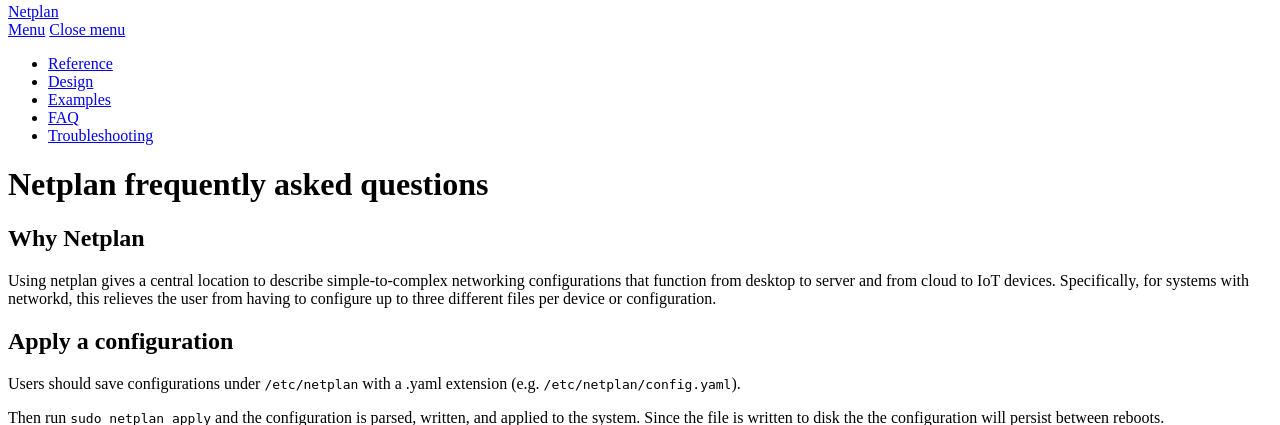
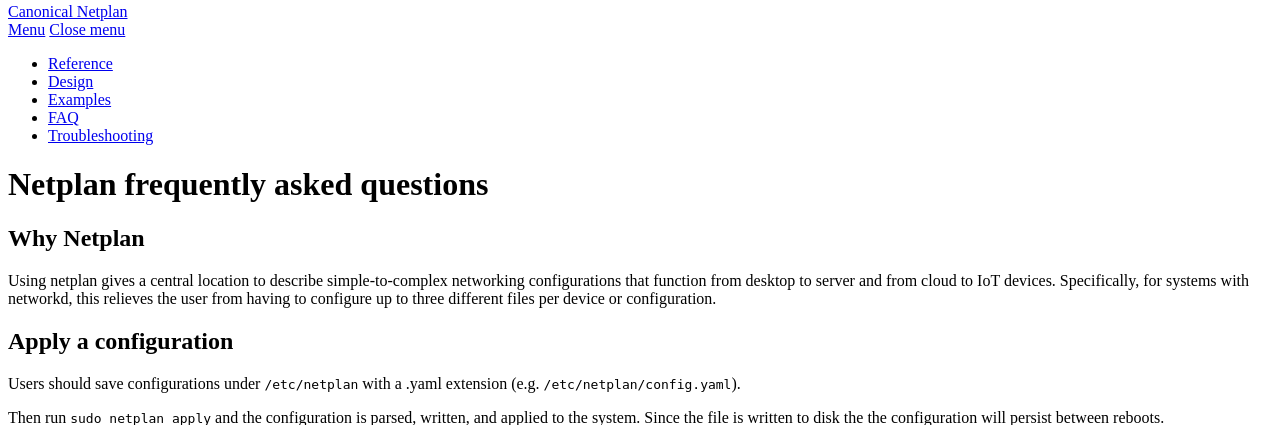
Before and after one commit to canonical/netplan.io, a Python web app: template templates/faq.html in a window 1280 px wide. Shown: the part 309-734 px from the top of the page. Run offline with Jinja, Linux system fonts and the light colour scheme; the template is opened without the code that fills it, so the values that code supplies are empty.

Commit message:
update site banner to read "Canonical Netplan"

```diff
--- a/templates/base_layout.html
+++ b/templates/base_layout.html
@@ -1,15 +1,11 @@
 <!DOCTYPE html>
 <html lang="en" dir="ltr">
-  <title>
-    {% block title %}Mir Server{% endblock %}
-  </title>
-
   <meta charset="utf-8">
   <meta http-equiv="X-UA-Compatible" content="IE=edge">
   <meta name="viewport" content="width=device-width, initial-scale=1">
-  <link rel="icon" type="image/png" href="https://assets.ubuntu.com/v1/cb22ba5d-favicon-16x16.png" sizes="16x16" />
-  <link rel="icon" type="image/png" href="https://assets.ubuntu.com/v1/49a1a858-favicon-32x32.png" sizes="32x32" />
-  <title>{% if title %}{{ title }}{% else %}Netplan{% endif %}</title>
+  <link rel="icon" type="image/png" href="https://assets.ubuntu.com/v1/3ba2d831-cof-favicon-16x16.ico" sizes="16x16" />
+  <link rel="icon" type="image/png" href="https://assets.ubuntu.com/v1/2c6276dc-cof-favicon-32x32.ico" sizes="32x32" />
+  <title>{% if title %}{{ title }}{% else %}Canonical Netplan{% endif %}</title>
 
   <meta name="description" content="{% block meta_description %}Netplan is a YAML network configuration abstraction for various backends. It allows for easily configuring networks by writing a YAML description of the configuration and translates it to the format for the chosen backend, avoiding you the need to learn multiple config syntaxes.{% endblock %}">
   <!-- Stylesheet -->
@@ -18,8 +14,8 @@
   <meta name="copydoc" content="{% block meta_copydoc %}{% endblock %}">
 
   {% if self.title() %}
-  <meta name="twitter:title" content="{{ self.title() }} | Netplan">
-  <meta property="og:title" content="{{ self.title() }} | Netplan">
+  <meta name="twitter:title" content="{{ self.title() }} | Canonical Netplan">
+  <meta property="og:title" content="{{ self.title() }} | Canonical Netplan">
   {% endif %}
 
   {% if self.meta_description() %}
--- a/templates/header.html
+++ b/templates/header.html
@@ -6,7 +6,7 @@
           <div class="p-navigation__logo-tag">
             <img class="p-navigation__logo-icon" src="https://assets.ubuntu.com/v1/82818827-CoF_white.svg" alt="">
           </div>
-          <span class="p-navigation__logo-title">Netplan</span>
+          <span class="p-navigation__logo-title">Canonical Netplan</span>
         </a>
       </div>
       <a href="#navigation" class="p-navigation__toggle--open" title="menu">Menu</a>
```
